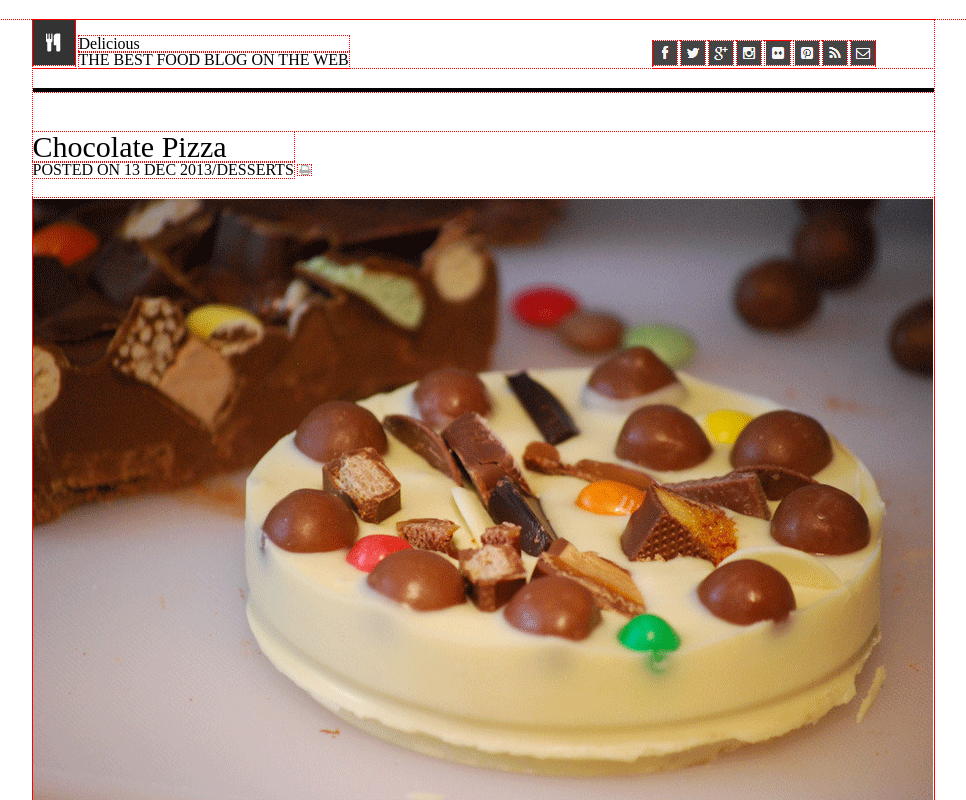
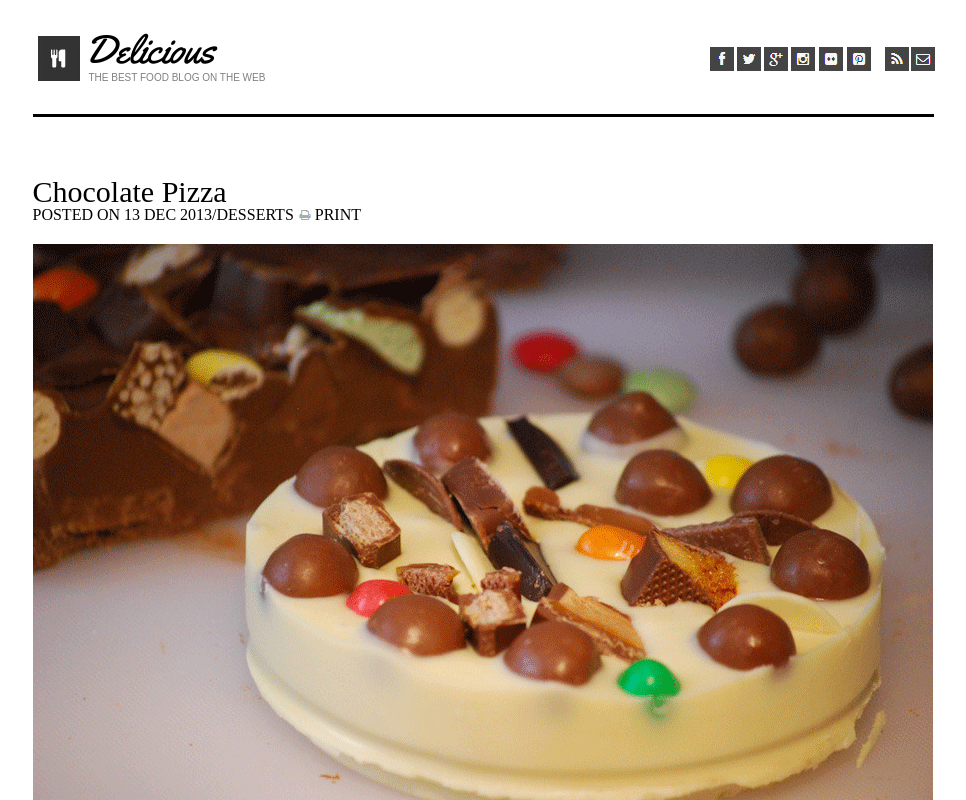
Before and after one commit to Ryan-Geddes/chocolate-pizza201n18, a plain HTML site: page index.html in a window 1280 px wide. Shown: the top 800 px of the page, without its empty margins (157-1123 px from the left). Drawn offline with Linux system fonts and the light colour scheme.

Commit message:
committing working header

```diff
--- a/index.html
+++ b/index.html
@@ -5,6 +5,8 @@
   <meta name="viewport" content="width=device-width, initial-scale=1.0">
   <link rel="stylesheet" href="reset.css">
   <link rel="stylesheet" href="style.css">
+  <link href="https://fonts.googleapis.com/css?family=Yellowtail&display=swap" rel="stylesheet">
+
   <title>Document</title>
 </head>
 <body>
@@ -31,18 +33,18 @@
       </div>
     </nav>
   </header>
-
     <main>
       <ul>
         <h1>Chocolate Pizza</h1>
         <p>POSTED ON 13 DEC 2013/DESSERTS</p>
 
       </ul>
-      <img src="lab-assets/print-icon.png" alt="">
+      <a><img src="lab-assets/print-icon.png" alt="">
+      PRINT</a>
 
       <section>
         <img src="lab-assets/choco-pizza.png" alt="">
-        <p>Lorem ipsum dolor, sit amet consectetur adipisicing elit. Neque, magni in! Deleniti accusantium earum voluptate culpa quisquam nostrum tenetur, necessitatibus eius illum rem temporibus repudiandae! Harum accusamus nulla debitis ullam!<br><br>Lorem ipsum dolor sit amet consectetur adipisicing elit. Adipisci sapiente consectetur, sunt recusandae aliquam repellat fugit eius animi ad. Non, dolor velit. Enim aperiam delectus iste odit quasi optio nobis?<br><br>lorem</p>
+        <p>Lorem ipsum dolor, sit amet consectetur adipisicing elit. Neque, magni in! Deleniti accusantium earum voluptate culpa quisquam nostrum tenetur, necessitatibus eius illum rem temporibus repudiandae! Harum accusamus nulla debitis ullam!<br><br>Lorem ipsum dolor sit amet consectetur adipisicing elit. Adipisci sapiente consectetur, sunt recusandae aliquam repellat fugit eius animi ad. Non, dolor velit. Enim aperiam delectus iste odit quasi optio nobis?<br><br>Lorem ipsum dolor sit amet consectetur adipisicing elit. Repellendus fuga et vero mollitia iste, adipisci id praesentium ex corporis expedita ipsam animi ducimus totam quis inventore deleniti porro excepturi aperiam!</p>
       </section>
      <article style="background-image: url('lab-assets/list-bg.png'); background-repeat:no-repeat">
       <ul>
--- /dev/null
+++ b/sadfasd.css
@@ -0,0 +1,89 @@
+* {
+    outline: 1px dotted red;
+    box-sizing: border-box;
+  }
+
+  section {
+    width: 901px;
+    margin: 0 auto;
+  }
+
+
+  header {
+    margin-top: 30px;
+    padding-bottom: 30px;
+    border-bottom: 4px solid black;
+  }
+  /* #diagonal{
+    background: repeating-linear-gradient(
+    45deg,
+    #606dbc,
+    #606dbc 10px,
+    #465298 10px,
+    #465298 20px
+  ); */
+
+  }
+  nav ul {
+    display: inline-block;
+    margin-left: 5px;
+  }
+  nav h1 {
+    font-family: 'Yellowtail', cursive;
+    /* font-weight:bold; */
+    font-size: 40px;
+    /* margin-left: 400px; */
+    display: inline-block;
+    margin-left: -4px;
+  }
+
+  nav ul li {
+    font-size: 10px;
+    margin-top: 3px;
+    font-family: 'Abel', sans-serif;
+    color: grey;
+  }
+  #buttons {
+    /* margin-left: 400px; */
+    display: inline-block;
+  }
+
+  nav div {
+    float: right;
+    margin-left: 300px;
+    margin-top: 17px;
+
+  }
+  nav div img {
+    margin-right:-1px;
+
+  }
+  nav div img:nth-child(6){
+
+    margin-right:10px;
+  }
+  nav div img:nth-child(7){
+    margin-right:-2px;
+  }
+  main {
+    margin-top: 60px;
+  }
+   main ul {
+     display:inline-block;
+     margin-bottom:20px;
+   }
+
+   main ul h1{
+     font-size: 60px;
+     font-family: impact;
+     margin-bottom:8px;
+   }
+
+   main ul p {
+    font-family: 'Abel', sans-serif;
+    margin-bottom: 20px;
+    margin-right: 542px;
+  }
+  main a {
+    font-family: 'Abel', sans-serif;
+  }
--- a/style.css
+++ b/style.css
@@ -1,7 +1,7 @@
-* {
+/* * {
   outline: 1px dotted red;
   box-sizing: border-box;
-}
+} */
 
 section {
   width: 901px;
@@ -10,31 +10,56 @@ section {
 
 
 header {
-  margin-top: 20px;
-  padding-bottom: 20px;
-  border-bottom: 4px solid black;
+  margin-top: 30px;
+  padding-bottom: 30px;
+  border-bottom: solid black
 }
+
 nav ul {
   display: inline-block;
+  margin-left: 5px;
+}
+nav h1 {
+  font-family: 'Yellowtail', cursive;
+  /* font-weight:bold; */
+  font-size: 40px;
+  /* margin-left: 400px; */
+  display: inline-block;
+  margin-left: -4px;
 }
 
-#logo {
-  /* display: inline-block; */
-  /* float:left; */
+nav ul li {
+  font-size: 10px;
+  margin-top: 3px;
+  font-family: 'Abel', sans-serif;
+  color: grey;
+
+
 }
-
 #buttons {
   /* margin-left: 400px; */
   display: inline-block;
 }
 
-div {
-  display: inline-block;
+nav div {
+  float: right;
   margin-left: 300px;
+  margin-top: 17px;
+
 }
+nav div img {
+  margin-right:-1px;
 
+}
+nav div img:nth-child(6){
+
+  margin-right:10px;
+}
+nav div img:nth-child(7){
+  margin-right:-2px;
+}
 main {
-  margin-top: 40px;
+  margin-top: 60px;
 }
  main ul {
    display:inline-block;
@@ -43,4 +68,5 @@ main {
 
  main ul h1{
    font-size: 30px;
+
  }
```
